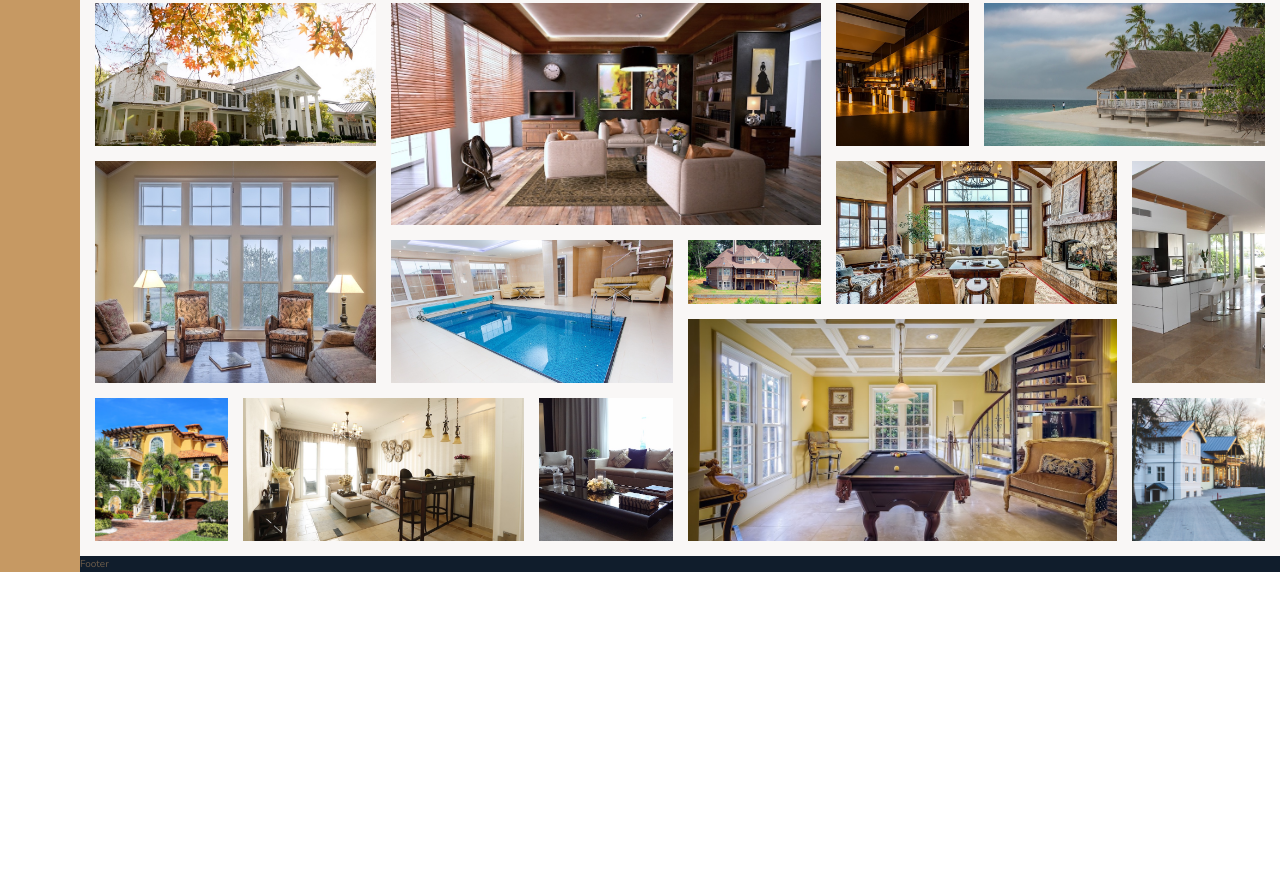
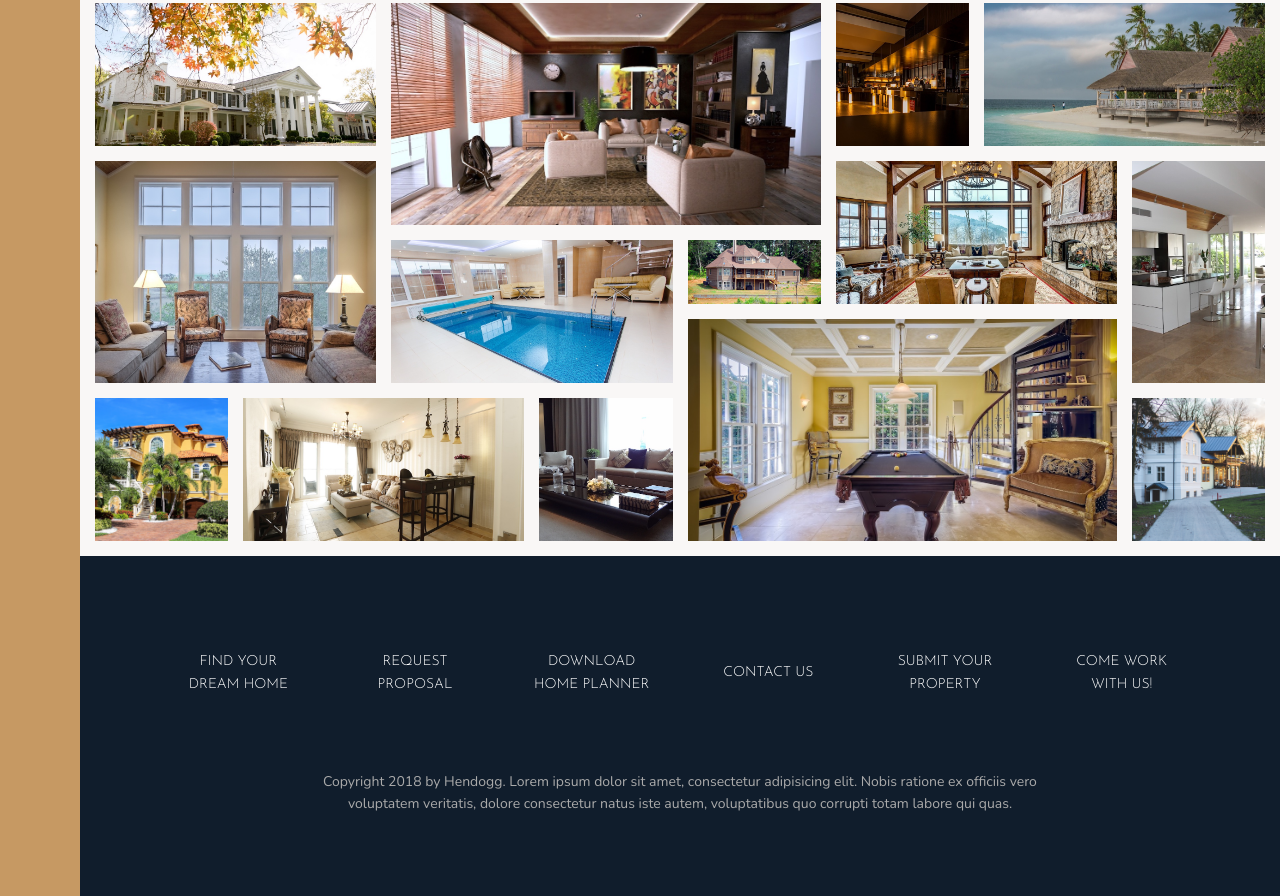
Before and after one commit to HenryGarmendia/nexter_site, a website: page index.html in a window 1280 px wide. Shown: the part 3204-4100 px from the top of the page. Before the commit the page ends 3776 px from the top, so only its background shows below. Drawn offline with nearby package versions, Linux system fonts and the light colour scheme.

Commit message:
finished styling the footer nav list

```diff
--- a/index.html
+++ b/index.html
@@ -345,7 +345,15 @@
   </section><!-- //gallery END -->
 
   <footer class="footer">
-    Footer
+    <ul class="nav">
+      <li class="nav__item"><a href="#!" class="nav__link">Find your dream home</a></li>
+      <li class="nav__item"><a href="#!" class="nav__link">Request proposal</a></li>
+      <li class="nav__item"><a href="#!" class="nav__link">Download home planner</a></li>
+      <li class="nav__item"><a href="#!" class="nav__link">Contact us</a></li>
+      <li class="nav__item"><a href="#!" class="nav__link">Submit your property</a></li>
+      <li class="nav__item"><a href="#!" class="nav__link">Come work with us!</a></li>
+    </ul><!-- //nav END -->
+    <p class="copyright">Copyright 2018 by Hendogg. Lorem ipsum dolor sit amet, consectetur adipisicing elit. Nobis ratione ex officiis vero voluptatem veritatis, dolore consectetur natus iste autem, voluptatibus quo corrupti totam labore qui quas.</p>
   </footer><!-- //footer END -->
 
 </body>
--- a/sass/_footer.scss
+++ b/sass/_footer.scss
@@ -1,4 +1,40 @@
 .footer {
   background-color: $color-secondary;
   grid-column: full-start / full-end;
+  padding: 8rem;
 }
+
+.nav {
+  align-items: center;
+  display: grid;
+  grid-gap: 2rem;
+  grid-template-columns: repeat(auto-fit, minmax(15rem, 1fr));
+  list-style: none;
+
+  &__link:link,
+  &__link:visited {
+    color: #fff;
+    display: block;
+    font-family: $font-display;
+    font-size: 1.4rem;
+    padding: 1.5rem;
+    transition: all .2s;
+    text-align: center;
+    text-decoration: none;
+    text-transform: uppercase;
+  }
+
+  &__link:hover,
+  &__link:active {
+    background-color: rgba(#fff, .05);
+    transform: translateY(-3px);
+  }
+}
+
+.copyright {
+  color: $color-grey-light-2;
+  font-size: 1.4rem;
+  margin: 6rem auto 0 auto;
+  text-align: center;
+  width: 70%;
+}
```
Also changed, not shown: css/style.css.
